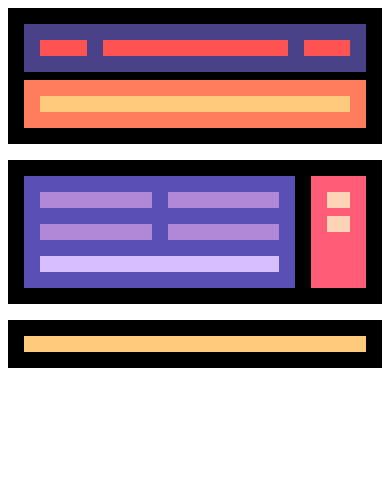
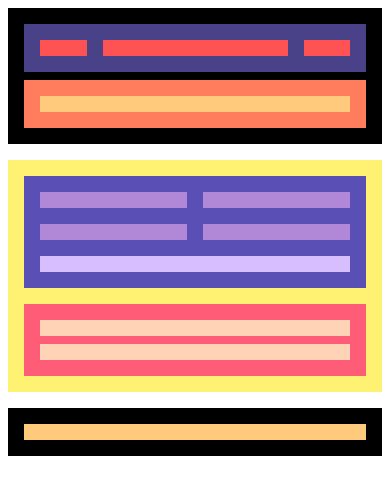
Before and after one commit to raquelmrti/itacademy-vue, a plain HTML site: page sprint-1/level-1/index.html in a window 390 px wide. Drawn offline with Linux system fonts and the light colour scheme.

Commit message:
Finish level 1 ex 2

```diff
--- a/sprint-1/level-1/styles.css
+++ b/sprint-1/level-1/styles.css
@@ -1,3 +1,7 @@
+* {
+  box-sizing: border-box;
+}
+
 .container {
   display: flex;
   flex-direction: column;
@@ -97,3 +101,16 @@ aside > .content:first-child {
 footer > .content {
   background-color: rgb(255, 202, 123);
 }
+
+/* ------------------------- MEDIA QUERIES ------------------------ */
+
+@media only screen and (max-width: 880px) {
+  .main-wrapper {
+    flex-direction: column;
+    background-color: rgb(255, 241, 113);
+  }
+
+  main {
+    width: 100%;
+  }
+}
```
Also changed, not shown: README.md.
